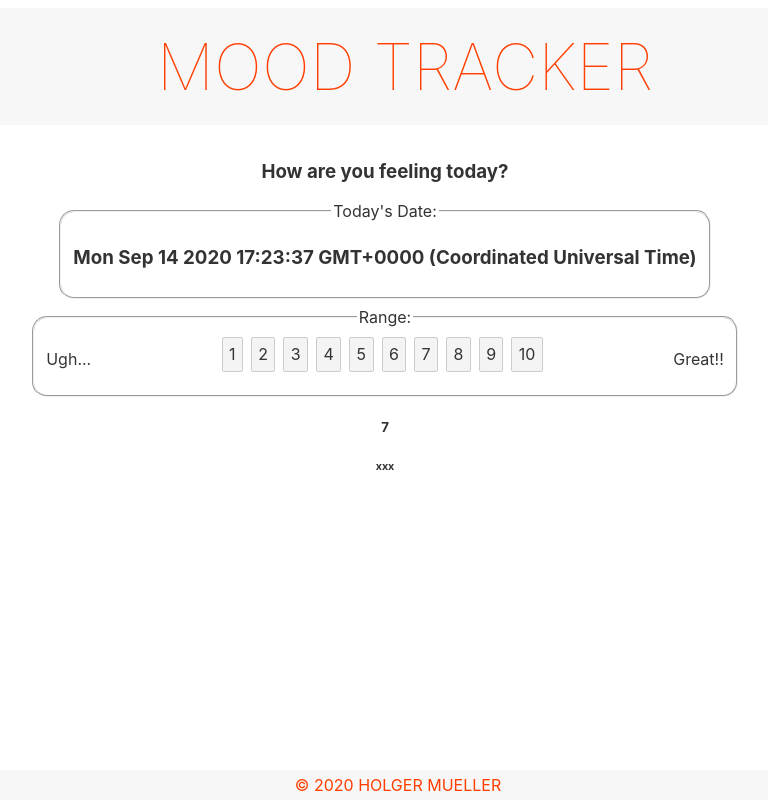
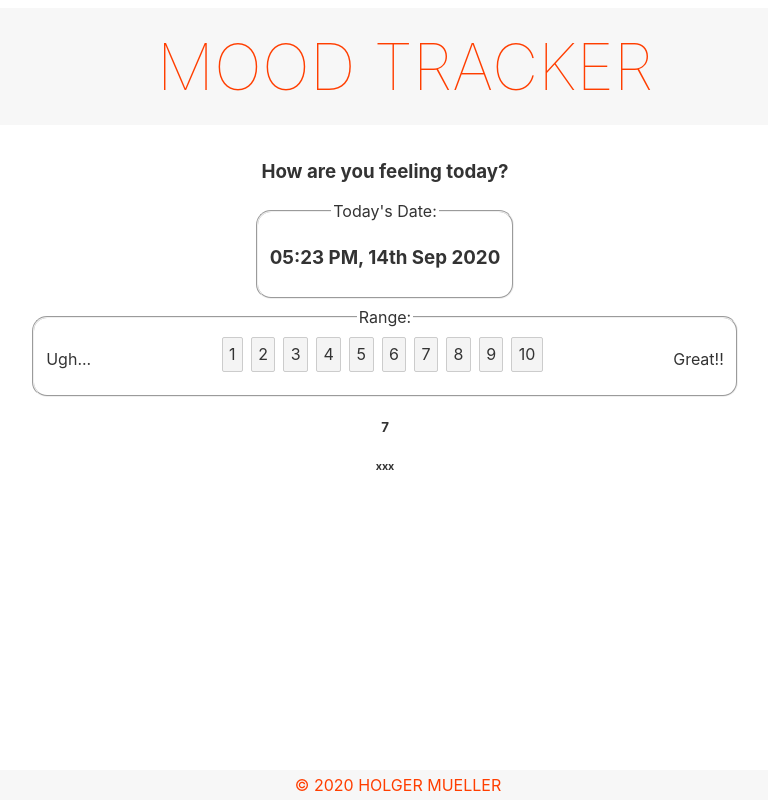
Before and after one commit to Holgermueller/mood-tracker, a Svelte app: page / in a window 1280 px wide. Shown: the top 800 px of the page, without its empty margins (255-1023 px from the left). Built offline with nearby package versions, Linux system fonts and the light colour scheme.

Commit message:
got moment working with svelte

```diff
--- a/package.json
+++ b/package.json
@@ -16,6 +16,7 @@
     "svelte": "^3.0.0"
   },
   "dependencies": {
+    "moment": "^2.28.0",
     "sirv-cli": "^1.0.0"
   }
 }
--- a/src/components/TodaysDate.svelte
+++ b/src/components/TodaysDate.svelte
@@ -1,5 +1,5 @@
 <script>
-  let TodaysDate = new Date();
+  import moment from "moment";
 </script>
 
 <style>
@@ -12,5 +12,6 @@
 
 <fieldset>
   <legend>Today's Date:</legend>
-  <h3>{TodaysDate}</h3>
+
+  <h3>{moment().format('hh:mm A, Do MMM YYYY')}</h3>
 </fieldset>
```
Also changed, not shown: 1 other file (tests, documents, lock files or other folders).
